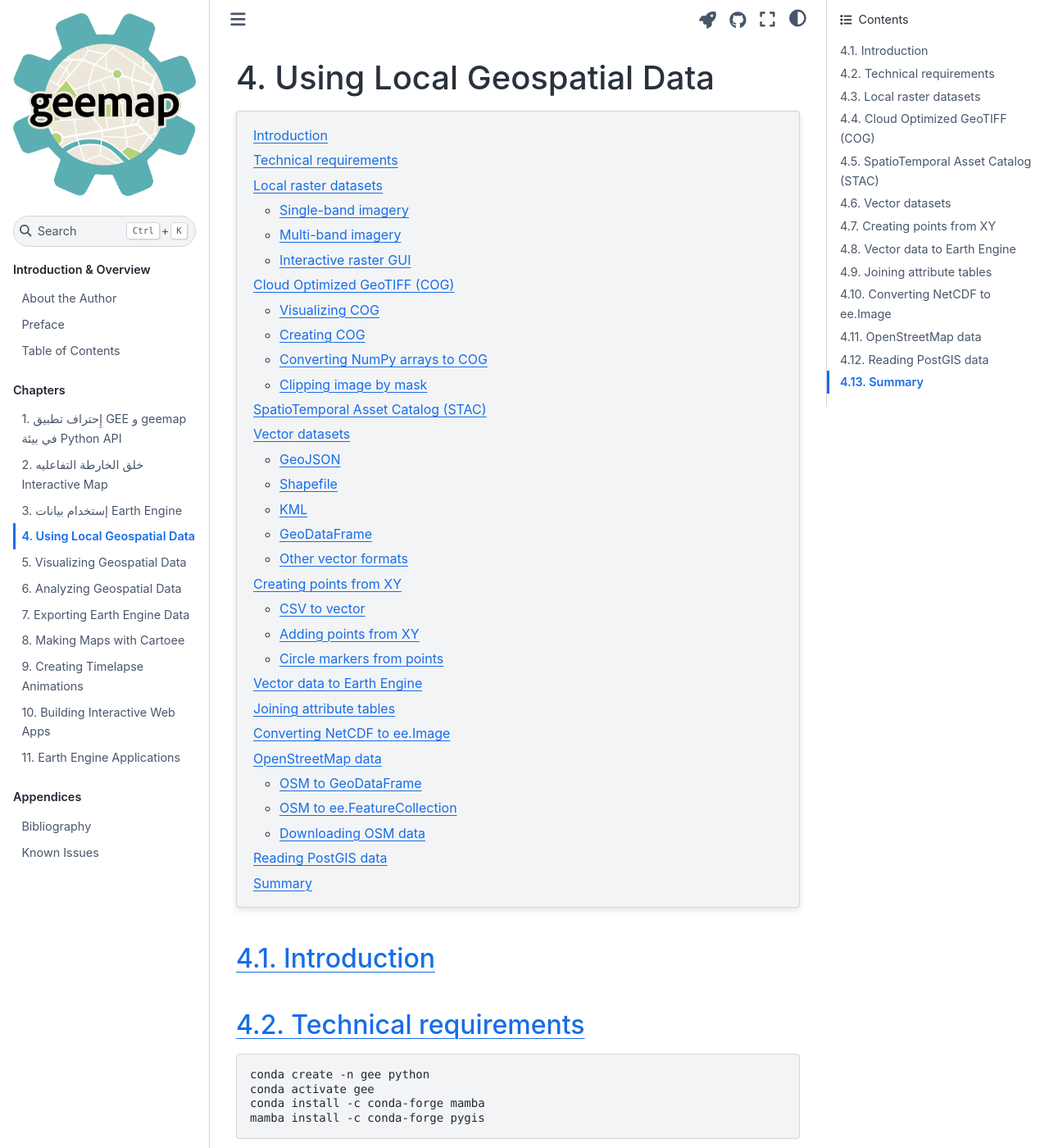
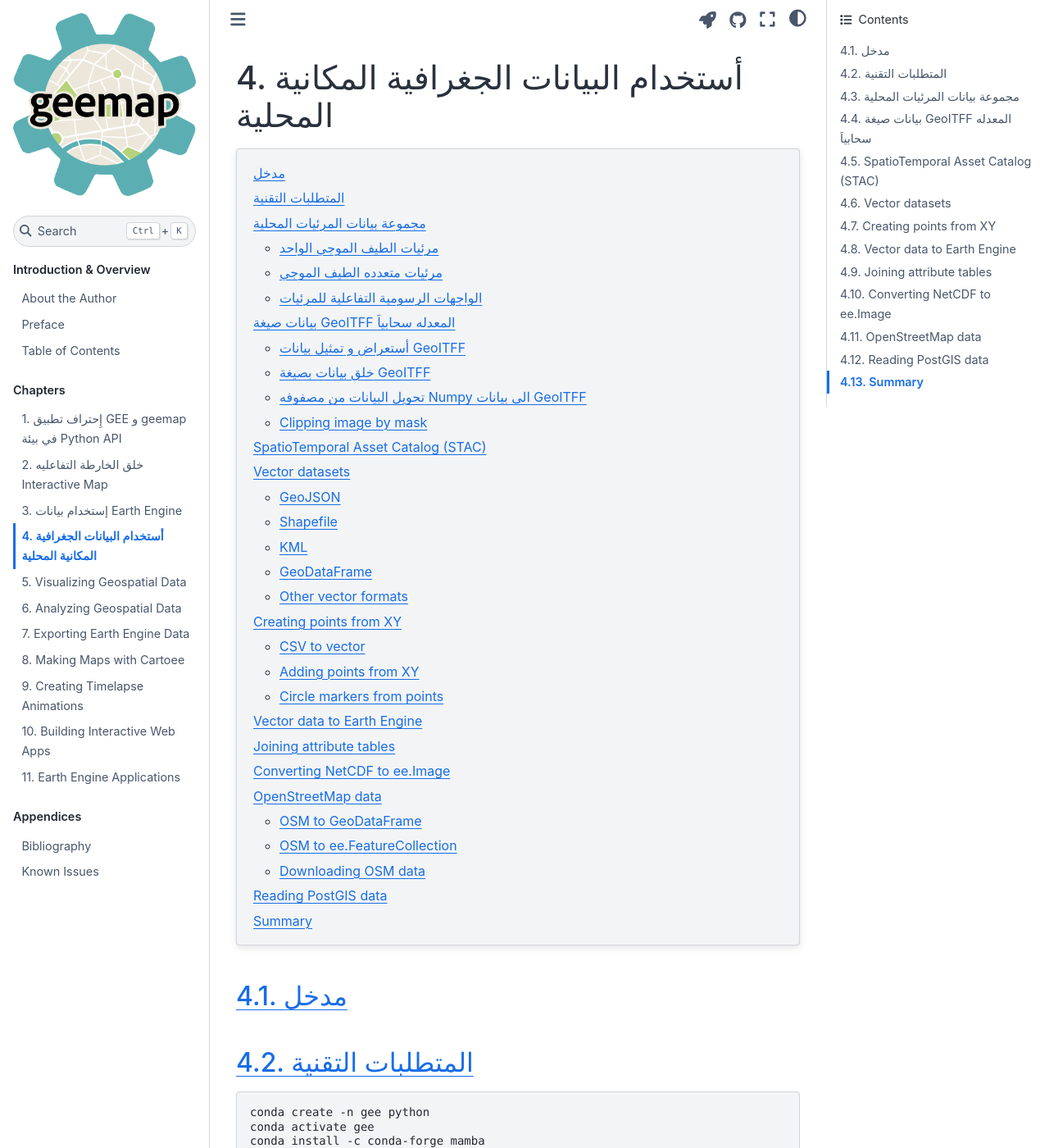
Before and after one commit to giswqs/geebook-arabic, a Jupyter Book: the page built from chapters/04_local_data.md, in a window 1280 px wide and 1400 px high. Shown: the whole window at 82% size. Built offline with Jupyter Book 1.0.4 settings and Sphinx 7.4.7 and the Sphinx Book theme 1.1.4, drawn with Linux system fonts in a browser that asks for light colours; some of the changed text lies outside the part shown.

Commit message:
Update 04_local_data.md

````diff
--- a/chapters/04_local_data.md
+++ b/chapters/04_local_data.md
@@ -11,16 +11,16 @@ kernelspec:
   name: python3
 ---
 
-# Using Local Geospatial Data
+# أستخدام البيانات الجغرافية المكانية المحلية
 
 ```{contents}
 :local:
 :depth: 2
 ```
 
-## Introduction
+## مدخل
 
-## Technical requirements
+## المتطلبات التقنية
 
 ```bash
 conda create -n gee python
@@ -46,9 +46,9 @@ import geemap
 geemap.ee_initialize()
 ```
 
-## Local raster datasets
+## مجموعة بيانات المرئيات المحلية
 
-### Single-band imagery
+### مرئيات الطيف الموجي الواحد
 
 ```{code-cell} ipython3
 url = 'https://github.com/giswqs/data/raw/main/raster/srtm90.tif'
@@ -73,7 +73,7 @@ cm.list_colormaps()
 cm.plot_colormaps(width=12, height=0.4)
 ```
 
-### Multi-band imagery
+### مرئيات متعدده الطيف الموجي
 
 ```{code-cell} ipython3
 url = 'https://github.com/giswqs/leafmap/raw/master/examples/data/cog.tif'
@@ -87,11 +87,11 @@ Map.add_raster(filename, band=[4, 1, 2], layer_name="Color infrared")
 Map
 ```
 
-### Interactive raster GUI
+### الواجهات الرسومية التفاعلية للمرئيات
 
-## Cloud Optimized GeoTIFF (COG)
+## بيانات صيغة GeoITFF المعدله سحابياَ
 
-### Visualizing COG
+### أستعراض و تمثيل بيانات GeoITFF
 
 ```{code-cell} ipython3
 url = 'https://tinyurl.com/24bo8umr'
@@ -125,7 +125,7 @@ Map.add_cog_layer(url2, name="Fire (post-event)")
 Map
 ```
 
-### Creating COG
+### خلق بيانات بصيغة GeoITFF
 
 ```{code-cell} ipython3
 url = "https://github.com/giswqs/data/raw/main/raster/srtm90.tif"
@@ -154,7 +154,7 @@ Map.add_colorbar(vis_params, label='Elevation (m)')
 Map
 ```
 
-### Converting NumPy arrays to COG
+### تحويل البيانات من مصفوفه Numpy الى بيانات GeoITFF
 
 ```{code-cell} ipython3
 url = 'https://github.com/giswqs/leafmap/raw/master/examples/data/cog.tif'
````
